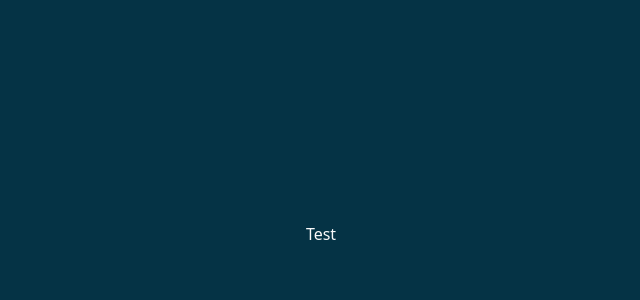
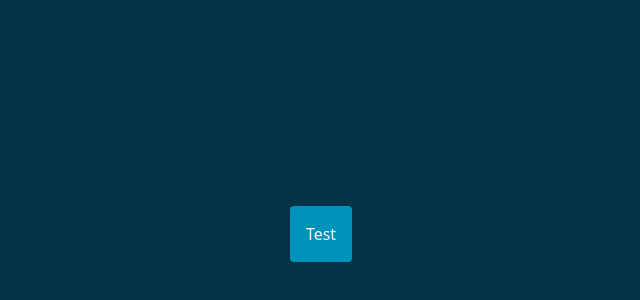
Before and after one commit to rhw-repo/react-dashboard-fs, a React app in the folder frontend/: page / in a window 1280 px wide. Shown: the part 166-466 px from the top of the page, without its empty margins (319-959 px from the left). Built offline with nearby package versions, Linux system fonts and the light colour scheme; the HTML template or start-up script is replaced by a standard one.

Commit message:
Complete eslint config. Test functionality by rendering the Button component in App.tsx.

```diff
--- a/frontend/eslint.config.js
+++ b/frontend/eslint.config.js
@@ -11,21 +11,15 @@ export default defineConfig([
     files: ['**/*.{ts,tsx}'],
     extends: [
       js.configs.recommended,
-      //tseslint.configs.recommended,
       tseslint.configs.recommendedTypeChecked,
       reactHooks.configs.flat.recommended,
       reactRefresh.configs.vite,
     ],
-   /* languageOptions: {
-      ecmaVersion: 2020,
-      globals: globals.browser,
-    },*/
      languageOptions: {
       parserOptions: {
         project: ['./tsconfig.node.json', './tsconfig.app.json'],
         tsconfigRootDir: import.meta.dirname,
       },
-      // other options...
     },
   },
 ])
--- a/frontend/src/App.tsx
+++ b/frontend/src/App.tsx
@@ -1,8 +1,10 @@
+import Button from "./components/Button";
+
 function App() {
   return (
     <>
       <section className="bg-cyan-950 w-full h-screen flex justify-center items-center">
-        <h1 className="text-neutral-50">Test</h1>
+        <Button />
       </section>
     </>
   );
--- a/frontend/src/components/Button.tsx
+++ b/frontend/src/components/Button.tsx
@@ -1,7 +1,7 @@
 import { tv } from "tailwind-variants";
 
 const button = tv({
-  base: "flex justify-center-items-center bg-cyan-600",
+  base: "flex justify-center-items-center bg-cyan-600 text-neutral-50 rounded p-4",
 });
 
 const Button = () => {
```
